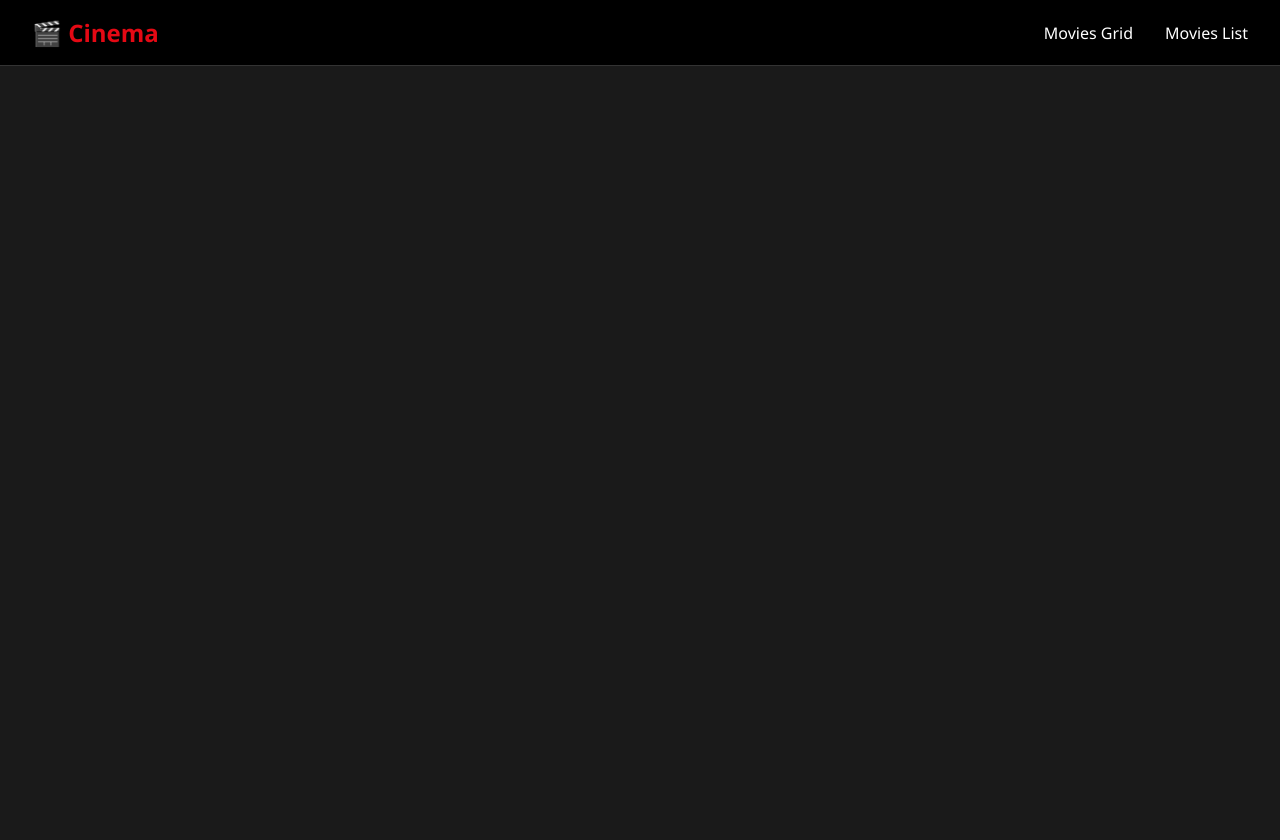
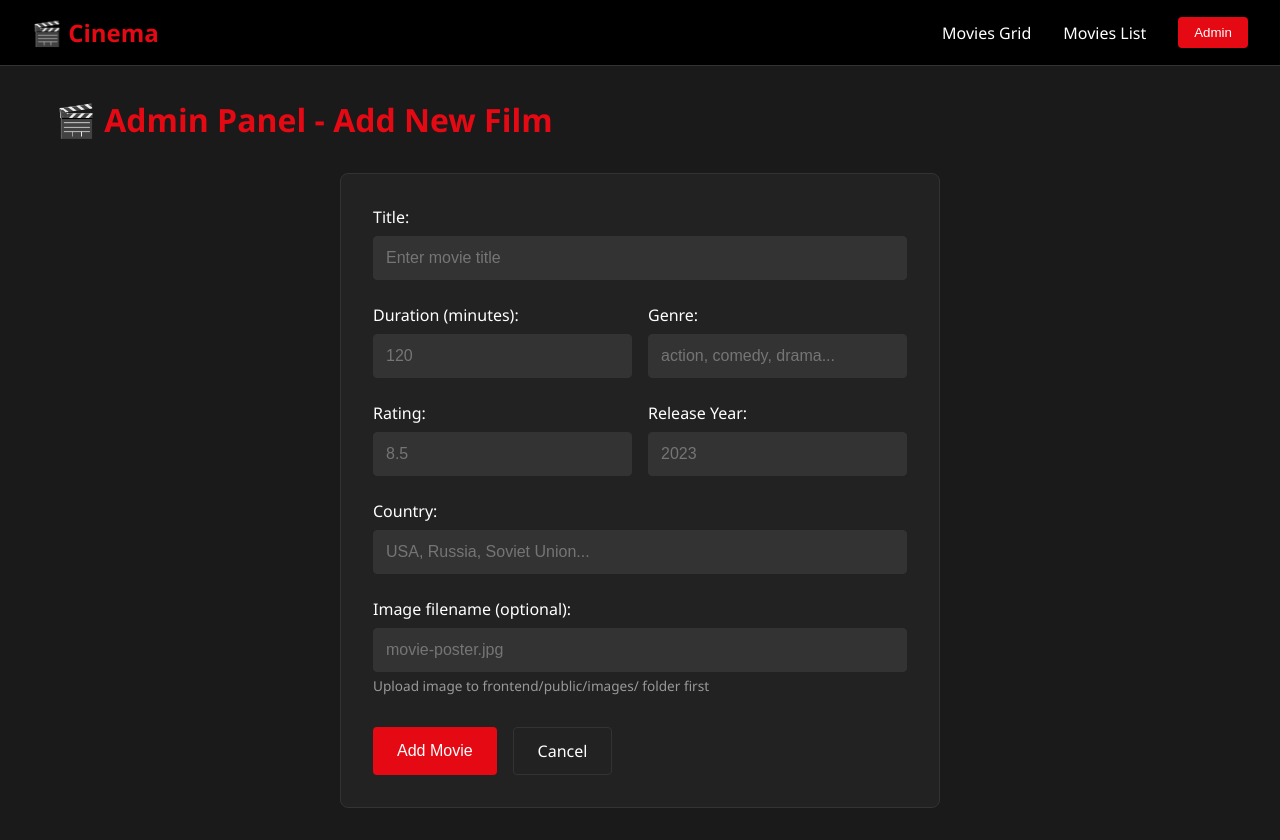
Before and after one commit to IvanReimand/Kinoproject_by_IvanR, a Vue app in the folder frontend/: page /admin in a window 1280 px wide. Before the commit the page ends 800 px from the top, so only its background shows below. Built offline with nearby package versions, Linux system fonts and the light colour scheme.

Commit message:
Admin page

```diff
--- a/frontend/App.vue
+++ b/frontend/App.vue
@@ -2,8 +2,11 @@
   <div id="app">
     <nav>
       <h1>🎬 Cinema</h1>
-      <router-link to="/">Movies Grid</router-link>
-      <router-link to="/list">Movies List</router-link>
+      <div class="nav-links">
+        <router-link to="/">Movies Grid</router-link>
+        <router-link to="/list">Movies List</router-link>
+      </div>
+      <button @click="$router.push('/admin')" class="admin-btn">Admin</button>
     </nav>
     <router-view />
   </div>
@@ -18,4 +21,30 @@ h1 {
   font-size: 1.5rem;
   margin-right: auto;
 }
+
+nav {
+  display: flex;
+  align-items: center;
+  justify-content: space-between;
+}
+
+.nav-links {
+  display: flex;
+  gap: 2rem;
+}
+
+.admin-btn {
+  background-color: var(--primary-color);
+  color: white;
+  border: none;
+  padding: 0.5rem 1rem;
+  border-radius: 4px;
+  cursor: pointer;
+  font-weight: 500;
+  transition: background-color 0.3s;
+}
+
+.admin-btn:hover {
+  background-color: #b20710;
+}
 </style>
--- /dev/null
+++ b/frontend/pages/AdminPage.vue
@@ -0,0 +1,278 @@
+<template>
+  <div class="container">
+    <h2 class="page-title">🎬 Admin Panel - Add New Film</h2>
+
+    <div class="admin-form">
+      <form @submit.prevent="addMovie" class="movie-form">
+        <div class="form-group">
+          <label for="title">Title:</label>
+          <input
+            id="title"
+            v-model="newMovie.title"
+            type="text"
+            required
+            placeholder="Enter movie title"
+          />
+        </div>
+
+        <div class="form-row">
+          <div class="form-group">
+            <label for="duration">Duration (minutes):</label>
+            <input
+              id="duration"
+              v-model.number="newMovie.duration_min"
+              type="number"
+              required
+              min="1"
+              placeholder="120"
+            />
+          </div>
+
+          <div class="form-group">
+            <label for="genre">Genre:</label>
+            <input
+              id="genre"
+              v-model="newMovie.genre"
+              type="text"
+              required
+              placeholder="action, comedy, drama..."
+            />
+          </div>
+        </div>
+
+        <div class="form-row">
+          <div class="form-group">
+            <label for="rating">Rating:</label>
+            <input
+              id="rating"
+              v-model.number="newMovie.rating"
+              type="number"
+              step="0.1"
+              min="0"
+              max="10"
+              required
+              placeholder="8.5"
+            />
+          </div>
+
+          <div class="form-group">
+            <label for="year">Release Year:</label>
+            <input
+              id="year"
+              v-model.number="newMovie.release_year"
+              type="number"
+              required
+              min="1900"
+              max="2030"
+              placeholder="2023"
+            />
+          </div>
+        </div>
+
+        <div class="form-group">
+          <label for="country">Country:</label>
+          <input
+            id="country"
+            v-model="newMovie.country"
+            type="text"
+            required
+            placeholder="USA, Russia, Soviet Union..."
+          />
+        </div>
+
+        <div class="form-group">
+          <label for="image">Image filename (optional):</label>
+          <input
+            id="image"
+            v-model="newMovie.image"
+            type="text"
+            placeholder="movie-poster.jpg"
+          />
+          <small class="form-hint">Upload image to frontend/public/images/ folder first</small>
+        </div>
+
+        <div class="form-actions">
+          <button type="submit" class="submit-btn" :disabled="loading">
+            {{ loading ? 'Adding...' : 'Add Movie' }}
+          </button>
+          <router-link to="/" class="cancel-btn">Cancel</router-link>
+        </div>
+      </form>
+
+      <div v-if="message" class="message" :class="{ success: success, error: !success }">
+        {{ message }}
+      </div>
+    </div>
+  </div>
+</template>
+
+<script setup>
+import { ref, reactive } from 'vue'
+import { useRouter } from 'vue-router'
+import axios from 'axios'
+
+const router = useRouter()
+const loading = ref(false)
+const message = ref('')
+const success = ref(false)
+
+const newMovie = reactive({
+  title: '',
+  duration_min: null,
+  genre: '',
+  rating: null,
+  release_year: null,
+  country: '',
+  image: null
+})
+
+const addMovie = async () => {
+  loading.value = true
+  message.value = ''
+
+  try {
+    const response = await axios.post('/api/movies', newMovie)
+    success.value = true
+    message.value = `Movie "${response.data.title}" added successfully!`
+
+    // Reset form
+    Object.keys(newMovie).forEach(key => {
+      newMovie[key] = key === 'image' ? null : (typeof newMovie[key] === 'number' ? null : '')
+    })
+
+    // Redirect after 2 seconds
+    setTimeout(() => {
+      router.push('/')
+    }, 2000)
+
+  } catch (error) {
+    success.value = false
+    message.value = error.response?.data?.error || 'Failed to add movie. Please try again.'
+    console.error('Error adding movie:', error)
+  } finally {
+    loading.value = false
+  }
+}
+</script>
+
+<style scoped>
+.admin-form {
+  max-width: 600px;
+  margin: 0 auto;
+}
+
+.movie-form {
+  background-color: #222222;
+  padding: 2rem;
+  border-radius: 8px;
+  border: 1px solid var(--border-color);
+}
+
+.form-group {
+  margin-bottom: 1.5rem;
+}
+
+.form-row {
+  display: grid;
+  grid-template-columns: 1fr 1fr;
+  gap: 1rem;
+}
+
+label {
+  display: block;
+  margin-bottom: 0.5rem;
+  font-weight: 500;
+  color: var(--text-color);
+}
+
+input {
+  width: 100%;
+  padding: 0.75rem;
+  border: 1px solid var(--border-color);
+  border-radius: 4px;
+  background-color: #333333;
+  color: var(--text-color);
+  font-size: 1rem;
+}
+
+input:focus {
+  outline: none;
+  border-color: var(--primary-color);
+}
+
+.form-hint {
+  display: block;
+  margin-top: 0.25rem;
+  font-size: 0.85rem;
+  color: #999999;
+}
+
+.form-actions {
+  display: flex;
+  gap: 1rem;
+  margin-top: 2rem;
+}
+
+.submit-btn {
+  background-color: var(--primary-color);
+  color: white;
+  border: none;
+  padding: 0.75rem 1.5rem;
+  border-radius: 4px;
+  cursor: pointer;
+  font-weight: 500;
+  font-size: 1rem;
+  transition: background-color 0.3s;
+}
+
+.submit-btn:hover:not(:disabled) {
+  background-color: #b20710;
+}
+
+.submit-btn:disabled {
+  opacity: 0.6;
+  cursor: not-allowed;
+}
+
+.cancel-btn {
+  color: var(--text-color);
+  text-decoration: none;
+  padding: 0.75rem 1.5rem;
+  border: 1px solid var(--border-color);
+  border-radius: 4px;
+  transition: border-color 0.3s;
+}
+
+.cancel-btn:hover {
+  border-color: var(--primary-color);
+}
+
+.message {
+  margin-top: 2rem;
+  padding: 1rem;
+  border-radius: 4px;
+  font-weight: 500;
+}
+
+.message.success {
+  background-color: #1a4d1a;
+  border: 1px solid #2d7d2d;
+  color: #90ee90;
+}
+
+.message.error {
+  background-color: #4d1a1a;
+  border: 1px solid #7d2d2d;
+  color: #ee9090;
+}
+
+@media (max-width: 768px) {
+  .form-row {
+    grid-template-columns: 1fr;
+  }
+
+  .form-actions {
+    flex-direction: column;
+  }
+}
+</style>
--- a/frontend/router/index.js
+++ b/frontend/router/index.js
@@ -2,6 +2,7 @@ import { createRouter, createWebHistory } from 'vue-router'
 import MovieGridPage from '../pages/MovieGridPage.vue'
 import MovieListPage from '../pages/MovieListPage.vue'
 import MovieDetailPage from '../pages/MovieDetailPage.vue'
+import AdminPage from '../pages/AdminPage.vue'
 
 const routes = [
   {
@@ -19,6 +20,11 @@ const routes = [
     name: 'MovieDetail',
     component: MovieDetailPage,
     props: true
+  },
+  {
+    path: '/admin',
+    name: 'Admin',
+    component: AdminPage
   }
 ]
 
```
Also changed, not shown: 1 other file (tests, documents, lock files or other folders).
